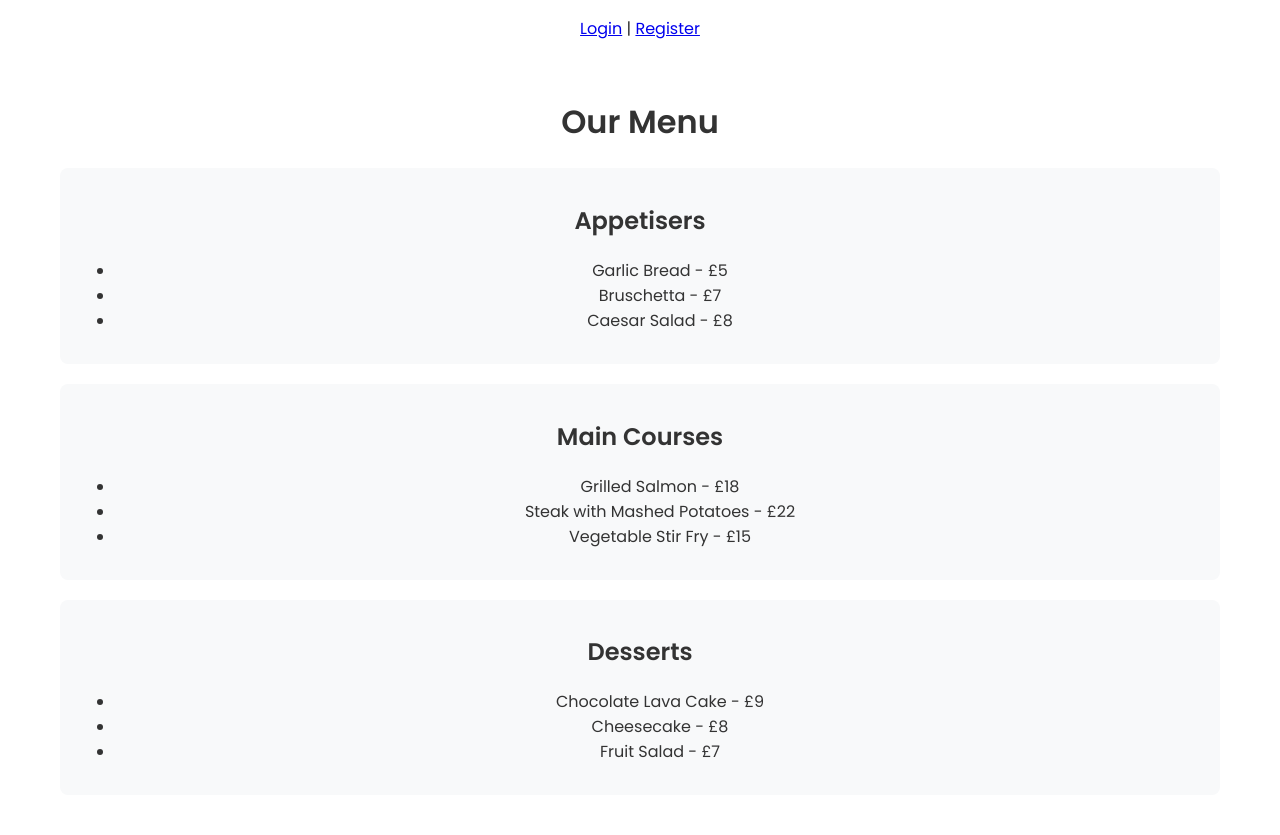
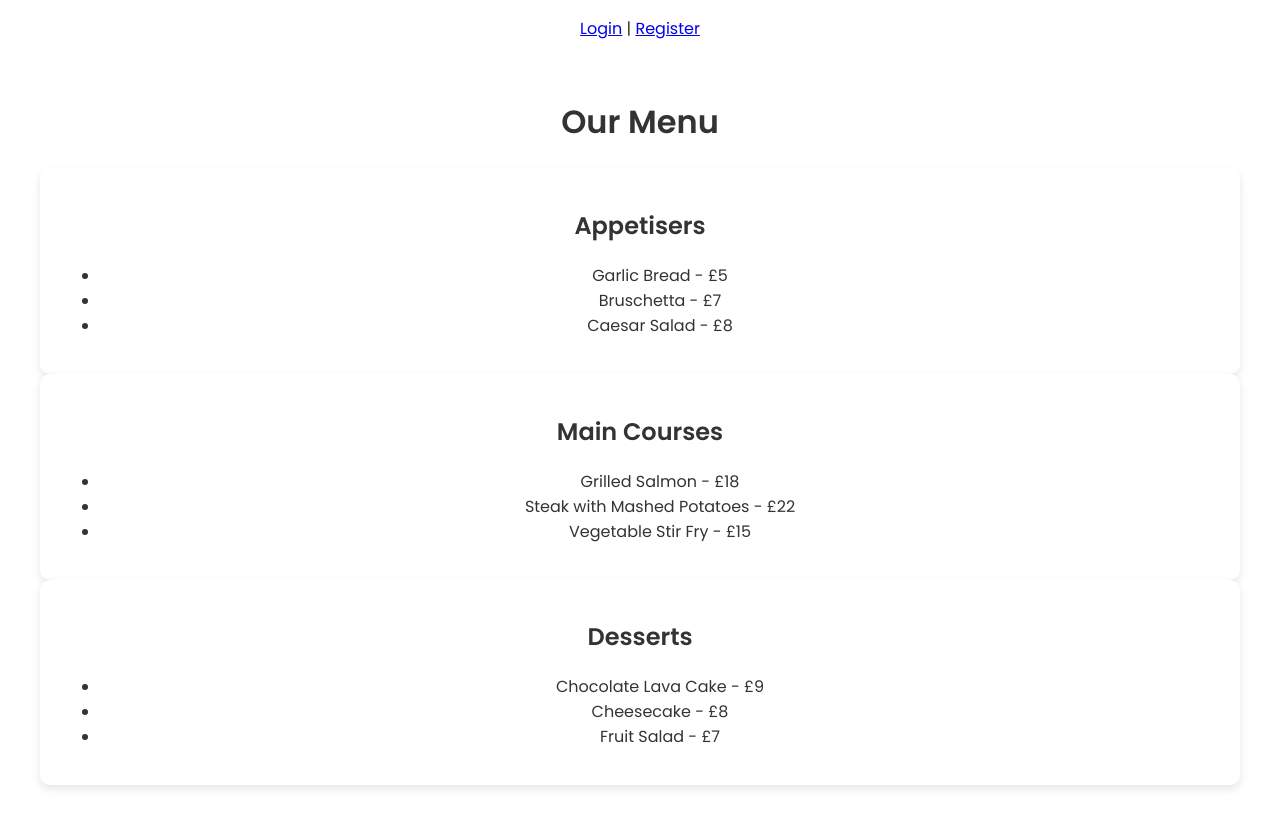
Before and after one commit to Nickflanagn24/searsteaks, a Django app: page /menu/ in a window 1280 px wide. Shown: the part 55-890 px from the top of the page. After the commit the page ends 844 px from the top, so only its background shows below. Run offline with Django 5.2, Linux system fonts and the light colour scheme.

Commit message:
Added hover effects and shadows to content sections

```diff
--- a/bookings/static/css/style.css
+++ b/bookings/static/css/style.css
@@ -90,19 +90,17 @@ nav a:hover {
     }
 }
 
-/* Menu Section */
-.menu-section {
-    margin: 20px;
-    padding: 15px;
-    background-color: #f8f9fa;
-    border-radius: 8px;
+/* Menu Section and Contact Info */
+.menu-section, .contact-info {
+    background: #fff;
+    padding: 20px;
+    border-radius: 10px;
+    box-shadow: 0 4px 8px rgba(0, 0, 0, 0.1);
+    transition: transform 0.2s ease-in-out;
 }
-
-/* Contact Info */
-.contact-info {
-    background-color: #f1f1f1;
-    padding: 15px;
-    border-radius: 8px;
+.menu-section:hover, .contact-info:hover {
+    transform: translateY(-5px);
+    box-shadow: 0 6px 12px rgba(0, 0, 0, 0.15);
 }
 
 /* Map Container */
```
